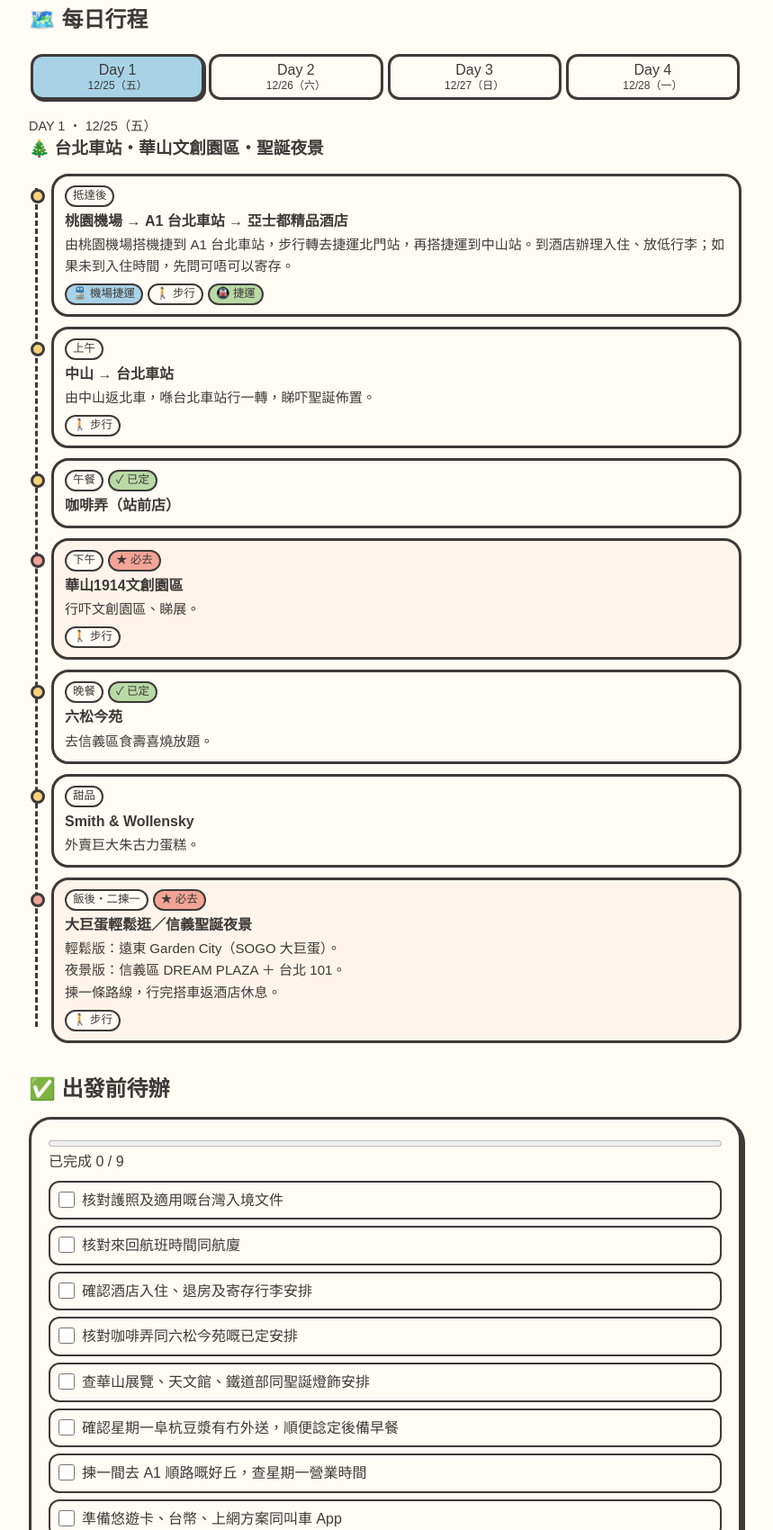
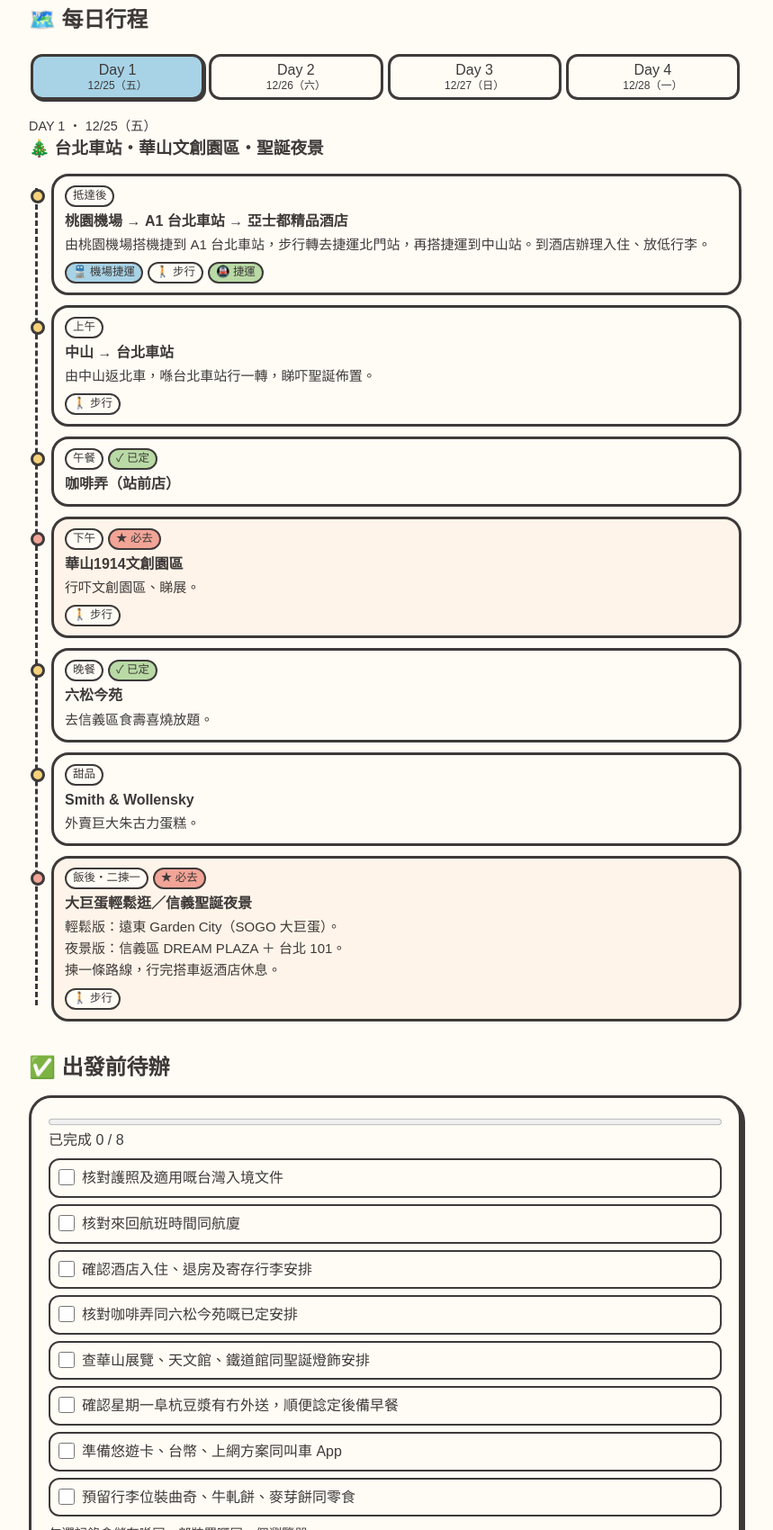
Before and after one commit to ngsai8790/TW-2026, a plain HTML site: page index.html in a window 1280 px wide. Shown: the part 1100-2800 px from the top of the page at 90% size, without its empty margins (212-1071 px from the left). Drawn offline with Linux system fonts and the light colour scheme; a web font is replaced by a local one.

Commit message:
Update index.html

```diff
--- a/index.html
+++ b/index.html
@@ -275,7 +275,7 @@ html.reduce *{animation:none!important;transition:none!important}
         <div>入住<br><strong>12/25（五）</strong></div>
         <div>退房<br><strong>12/28（一）</strong></div>
       </div>
-      <p>抵達後先去酒店放低行李；如果未到入住時間，先問可唔可以寄存。Day 4 退房後寄存行李，行完西門町再返酒店拎喼。</p>
+      <p> Day 1抵達後先去酒店放低行李寄存。Day 4 退房後寄存行李，行完西門町再返酒店拎喼。</p>
       <p class="note">正式入住、退房時間同寄存安排，以酒店確認為準。</p>
     </article>
   </section>
@@ -285,7 +285,7 @@ html.reduce *{animation:none!important;transition:none!important}
 <script>
 const days = [
   ['12/25（五）','🎄 台北車站・華山文創園區・聖誕夜景',[
-    ['抵達後','桃園機場 → A1 台北車站 → 亞士都精品酒店','由桃園機場搭機捷到 A1 台北車站，步行轉去捷運北門站，再搭捷運到中山站。到酒店辦理入住、放低行李；如果未到入住時間，先問可唔可以寄存。','rail walk metro'],
+    ['抵達後','桃園機場 → A1 台北車站 → 亞士都精品酒店','由桃園機場搭機捷到 A1 台北車站，步行轉去捷運北門站，再搭捷運到中山站。到酒店辦理入住、放低行李。','rail walk metro'],
     ['上午','中山 → 台北車站','由中山返北車，喺台北車站行一轉，睇吓聖誕佈置。','walk'],
     ['午餐','咖啡弄（站前店）','','','booked'],
     ['下午','華山1914文創園區','行吓文創園區、睇展。','walk','key'],
@@ -296,14 +296,14 @@ const days = [
   ['12/26（六）','🪐 士林天文館・赤峰街・南機場夜市',[
     ['早餐','味鼎蛋餅','離酒店同捷運站都有啲距離，可以考慮叫 Uber。','uber'],
     ['上午','臺北市立天文科學教育館','搭捷運去士林，參觀天文館。','metro','key'],
-    ['午餐＋手信','雙連站・川畝園麵食館 ＋ COOKIE886','返雙連站食川畝園，再去 COOKIE886 買曲奇手信。想食日式，就改去中山站食魚兵衛太春和食處。','metro'],
+    ['午餐＋手信','雙連站・川畝園麵食館 ＋ COOKIE886','返雙連站食川畝園，再去 COOKIE886 買曲奇手信。如果想食日式，就改去中山站食魚兵衛太春和食處。','metro'],
     ['下午','赤峰街・誠品南西・D+AF','想拎杯嘢邊行邊飲：一沐日（中山南西店）。\n想坐低抖吓：成真咖啡。','walk'],
     ['晚餐','南機場夜市','先返酒店放低戰利品，再搭的士去夜市。\n來來水餃館、湯包棧、鈺師傅上海生煎包、禾甲蒸臭豆腐，可以分住食。\n最後留肚食捲捲村花生捲冰淇淋。','taxi walk','key'],
     ['夜晚・可選','精武門功夫按摩 → 家樂福（桂林店）','可以先去西門町按摩，再去家樂福買零食手信。兩個地方唔係隔籬，攰就搭短程的士；買完直接搭的士返酒店。','walk taxi']
   ]],
   ['12/27（日）','🚂 萬華早午餐・鐵道館・大稻埕',[
     ['早餐','穗月朝食','搭 Uber 去萬華區食早餐。','uber'],
-    ['上午','國立臺灣博物館鐵道部園區','去北門站參觀。鐵道館星期一休館，所以安排星期日。','','key'],
+    ['上午','國立臺灣博物館鐵道部園區','去北門站參觀。鐵道館星期一休館。','','key'],
     ['午餐＋甜品','大稻埕魯肉飯 → Gelato Arjan（阿洋義式冰淇淋）','食完魯肉飯，再去食義式冰淇淋。'],
     ['下午','永樂市場周邊・迪化街','呢段唔使趕，可以慢慢行：買阿仁牛軋餅、去食芋堂食芋頭甜品，再買迪化街純正麥芽餅。','walk','key'],
     ['晚餐','晴光市場一帶','可以揀 THE.春Fusion中山、十巷咖哩、黃記魯肉飯、牛肉麵、晴光紅豆餅等，食完返酒店。']
@@ -321,9 +321,8 @@ const tasks = [
   ['flights','核對來回航班時間同航廈'],
   ['hotel','確認酒店入住、退房及寄存行李安排'],
   ['reservations','核對咖啡弄同六松今苑嘅已定安排'],
-  ['venues','查華山展覽、天文館、鐵道部同聖誕燈飾安排'],
+  ['venues','查華山展覽、天文館、鐵道館同聖誕燈飾安排'],
   ['breakfast','確認星期一阜杭豆漿有冇外送，順便諗定後備早餐'],
-  ['bagels','揀一間去 A1 順路嘅好丘，查星期一營業時間'],
   ['payment','準備悠遊卡、台幣、上網方案同叫車 App'],
   ['souvenirs','預留行李位裝曲奇、牛軋餅、麥芽餅同零食']
 ];
```
